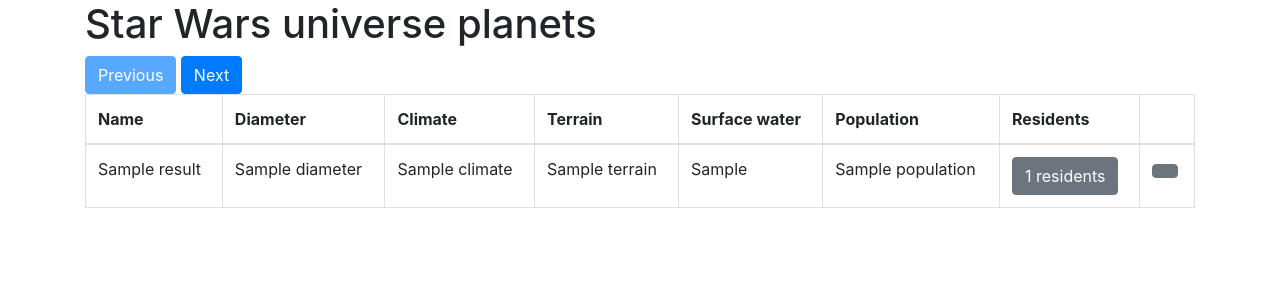
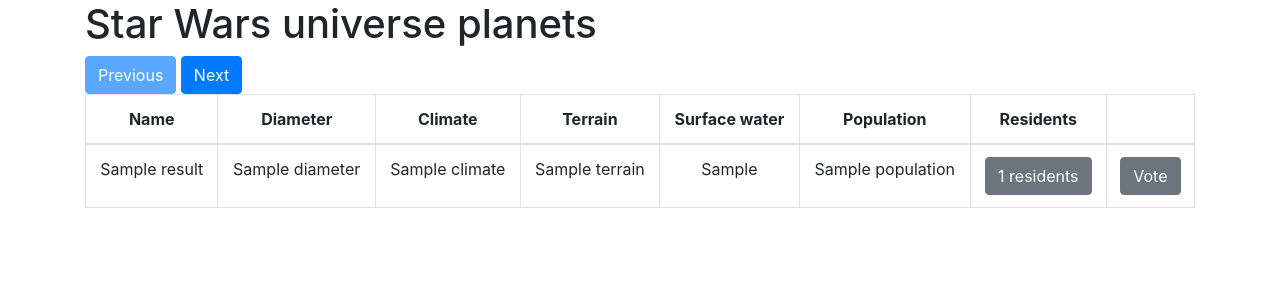
Before and after one commit to baginski95/Api-wars, a Flask app: page / in a window 1280 px wide. Shown: the top 300 px of the page. Run offline with Flask 2, Linux system fonts and the light colour scheme; a database or web service that is not in the repository returns one stand-in record (values such as "Sample title"); data that the repository does not hold is empty; some libraries are stand-ins or nearby versions.

Commit message:
Centered table artifacts

```diff
--- a/templates/index.html
+++ b/templates/index.html
@@ -22,7 +22,7 @@
     </div>
     <div class="row">
         <div class="col-sm">
-        <table class="table table-hover table-bordered">
+        <table class="table table-hover table-bordered text-center">
             <thead class="thead-primary">
             <tr>
                 <th>Name</th>
@@ -49,7 +49,7 @@
                                {{ planet['residents']|length if planet['residents']|length != 0 else 'No known residents' }} residents
                            </button>
                      </td>
-                     <td><button type="button" class="btn btn-secondary"></button></td>
+                     <td><button type="button" class="btn btn-secondary"> Vote</button></td>
                 </tr>
             {% endfor %}
             </tbody>
```
